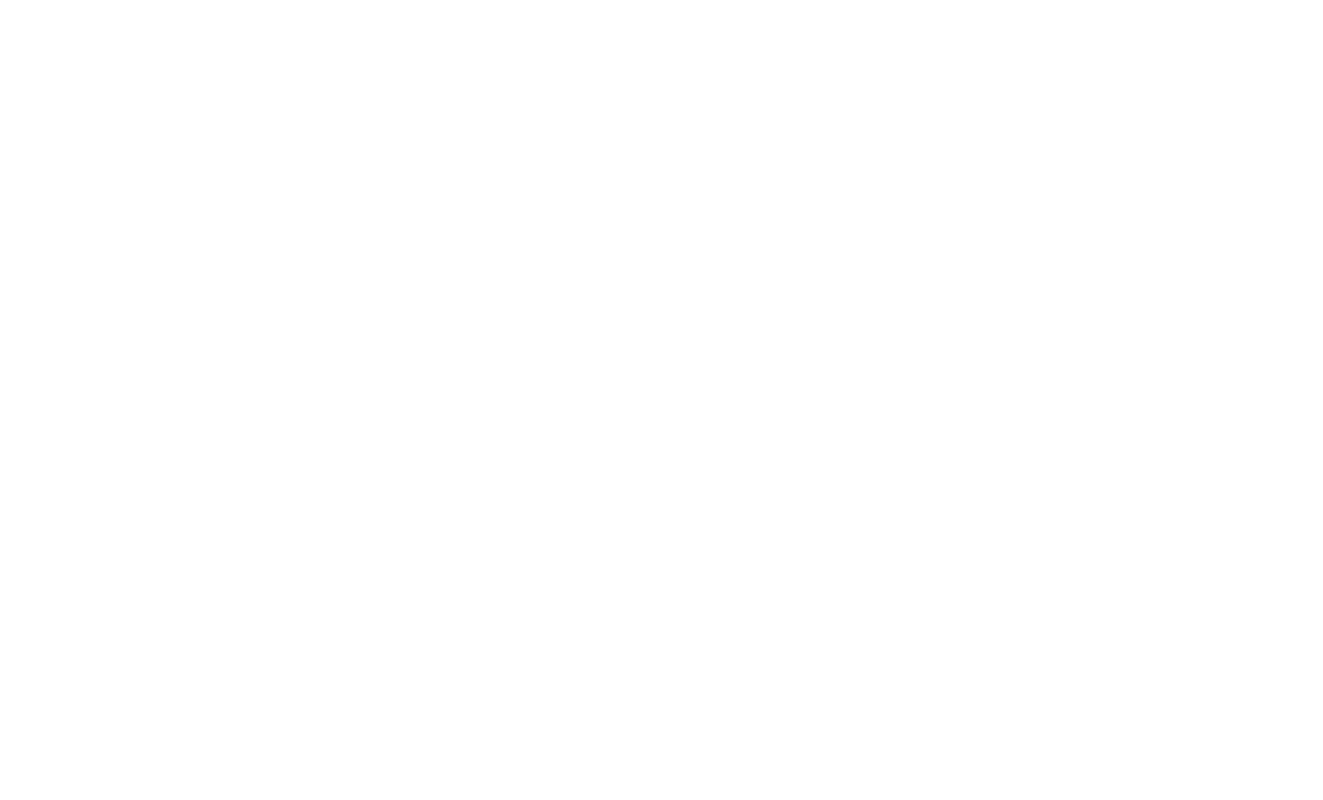
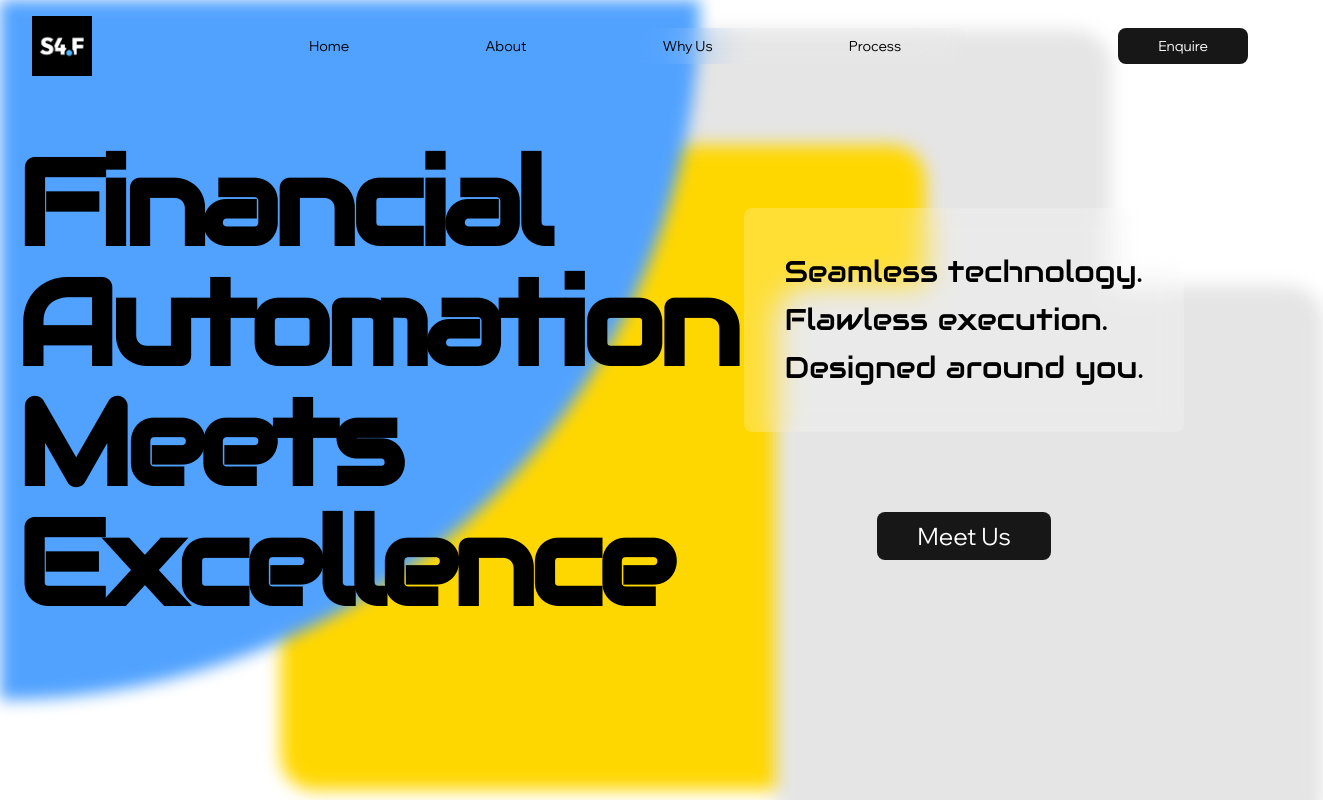
Before and after one commit to s4finance/s4f, a SvelteKit app: page /Hero3 in a window 1280 px wide. Shown: the top 800 px of the page, 1323 px wide, since content can reach past the window. Built offline with nearby package versions, Linux system fonts and the light colour scheme; a web font is replaced by a local one.

Commit message:
Designed Hero light 3 and added different fonts.

```diff
--- a/src/app.css
+++ b/src/app.css
@@ -4,6 +4,9 @@
 	--font-palanquin: Palanquin, sans-serif;
 	--font-montserrat: Montserrat, sans-serif;
 	--font-wix: Wix Madefor Display, sans-serif;
+	--font-russo: Russo One, sans-serif;
+	--font-audiowide: Audiowide, sans-serif;
+	--font-copperplate: Copperplate;
 
 	--color-primary: #eceeff;
 	--color-coral-red: #ff6452;
@@ -23,6 +26,13 @@
 	::file-selector-button {
 		border-color: var(--color-gray-200, currentColor);
 	}
+}
+
+@font-face {
+	font-family: 'Copperplate';
+	src: url('../static/fonts/Copperplate.otf');
+	font-weight: normal;
+	font-style: normal;
 }
 
 @utility card {
@@ -49,6 +59,36 @@
 }
 
 @layer utilities {
+	@keyframes blob {
+		0% {
+			transform: translate(0px, 0px) scale(1);
+		}
+		33% {
+			transform: translate(20px, 10px) scale(1.1);
+		}
+		66% {
+			transform: translate(-40px, -40px) scale(0.9);
+		}
+		100% {
+			transform: translate(0px, 0px) scale(1);
+		}
+	}
+
+	.animate-blob {
+		animation: blob 20s infinite;
+	}
+}
+
+@layer utilities {
+	.animation-delay-2000 {
+		animation-delay: 2s;
+	}
+	.animation-delay-5000 {
+		animation-delay: 5s;
+	}
+}
+
+@layer utilities {
 	* {
 		margin: 0;
 		padding: 0;
--- a/src/app.html
+++ b/src/app.html
@@ -12,6 +12,9 @@
 			href="https://fonts.googleapis.com/css2?family=Montserrat:ital,wght@0,100..900;1,100..900&family=Palanquin:wght@100;200;300;400;500;600;700&family=Wix+Madefor+Display:wght@400..800&display=swap"
 			rel="stylesheet"
 		/>
+		<link rel="preconnect" href="https://fonts.googleapis.com">
+		<link rel="preconnect" href="https://fonts.gstatic.com" crossorigin>
+		<link href="https://fonts.googleapis.com/css2?family=Audiowide&family=Russo+One&display=swap" rel="stylesheet">
 	</head>
 	<body data-sveltekit-preload-data="hover">
 		<div style="display: contents">%sveltekit.body%</div>
--- a/src/lib/Components/Button.svelte
+++ b/src/lib/Components/Button.svelte
@@ -2,8 +2,15 @@
 	import { twMerge } from 'tailwind-merge';
 	import type { HTMLAttributes, HTMLButtonAttributes } from 'svelte/elements';
 
-	let { children, ...rest } : { children : any } & HTMLButtonAttributes = $props();
+	let { flavor="dark", children, ...rest } : { children : any, flavor : "light" | "dark" | "biglight"} & HTMLButtonAttributes = $props();
 
 </script>
 
-<button class={twMerge("px-10 py-1 bg-gray-200 rounded-lg text-black text-sm font-light hover:bg-white", rest.class)}>{@render children()}</button>
+<button class={twMerge(
+	" rounded-lg text-sm font-light",
+	 flavor === "dark" && "bg-neutral-200 text-black hover:bg-white px-10 py-1",
+	 flavor === "light" && "text-white bg-neutral-900 hover:bg-neutral-700 px-10 py-2",
+	 flavor === "biglight" && "text-white text-2xl bg-neutral-900 hover:bg-neutral-700 px-10 py-2",
+	 rest.class)}>
+	{@render children()}
+</button>
--- a/src/lib/Components/ButtonLink.svelte
+++ b/src/lib/Components/ButtonLink.svelte
@@ -2,8 +2,14 @@
 	import { twMerge } from 'tailwind-merge';
 	import type { HTMLAnchorAttributes, HTMLAttributes } from 'svelte/elements';
 
-	let { link, children, ...rest} : {link: string, children : any} & HTMLAnchorAttributes = $props();
+	let { link, flavor="dark", children, ...rest} : {link: string, children : any, flavor : "light" | "dark"} & HTMLAnchorAttributes = $props();
 
 </script>
 
-<a href={link} class={twMerge("font-wix font-light text-sm px-10 py-1 rounded-lg hover:bg-blue-500/50 duration-200")}>{@render children()}</a>
+<a href={link} class={twMerge(
+	"font-wix font-light block text-sm rounded-lg duration-200",
+	flavor === "dark" && "text-white hover:bg-neutral-400 px-16 py-1",
+	flavor === "light" && "hover:bg-white px-16 py-2",
+	rest.class)}>
+	{@render children()}
+</a>
--- a/src/lib/Components/Test_navbar.svelte
+++ /dev/null
@@ -1,46 +0,0 @@
-<script>
-</script>
-
-<nav class="navbar">
-	<div class="logo">s4f</div>
-	<ul class="menu">
-		<li><a href="#">Product</a></li>
-		<li><a href="#">Pricing</a></li>
-		<li><a href="#">Resources</a></li>
-	</ul>
-	<button class="get-started">Get Started</button>
-</nav>
-
-<style>
-    .navbar {
-        display: flex;
-        justify-content: space-between;
-        align-items: center;
-        padding: 1rem 2rem;
-        background: #fff;
-        box-shadow: 0 1px 2px rgba(0, 0, 0, 0.1);
-        border-radius: 12px;
-    }
-    .logo {
-        font-weight: bold;
-        font-size: 1.2rem;
-    }
-    .menu {
-        list-style: none;
-        display: flex;
-        gap: 1.5rem;
-    }
-    .menu li a {
-        text-decoration: none;
-        color: #000;
-        font-weight: 500;
-    }
-    .get-started {
-        background: #facc15;
-        border: none;
-        padding: 0.7rem 1.2rem;
-        font-weight: bold;
-        border-radius: 8px;
-        cursor: pointer;
-    }
-</style>
--- a/src/routes/+page.svelte
+++ b/src/routes/+page.svelte
@@ -8,7 +8,6 @@
 		{link: "#about", label: 'About'},
 		{link: "#whyus", label: 'Why Us'},
 		{link: "#process", label: 'Process'},
-
 	]
 
 	const cards = [
@@ -33,27 +32,23 @@
 </script>
 
 <main class="bg-black">
-	<nav class="px-8 py-4 sticky w-full flex justify-between items-center text-white">
-		<div>
-			<a href="/Hero3">
-				<img src="/6.png" alt="logo" height="60px" width="60px" />
-			</a>
-		</div>
-		<ul class="flex justify-center items-center gap-6 bg-neutral-800 rounded-lg border-gray-700">
+	<nav class="px-8 py-4 sticky w-full flex justify-between items-center ">
+		<a href="/Hero3">
+			<img src="/6.png" alt="logo" height="60px" width="60px" />
+		</a>
+		<ul class="flex justify-center items-center gap-2 bg-neutral-800 rounded-lg border-gray-700">
 			{#each navInfo as nav}
-				<li>
-					<ButtonLink link={nav.link}>{nav.label}</ButtonLink>
+				<li class="block">
+					<ButtonLink flavor="dark" link={nav.link}>{nav.label}</ButtonLink>
 				</li>
 			{/each}
 		</ul>
-		<div>
-			<Button >Enquire</Button>
-		</div>
+		<Button flavor="dark">Enquire</Button>
 	</nav>
 
-	<section id='home3' class="w-full flex flex-col justify-center py-14 absolute bg-black h-full">
+	<section id='home3' class="w-full flex flex-col justify-center py-14 bg-black h-full">
 		<!---->
-		<div class="absolute top-0 left-0 w-full h-full opacity-70">
+		<div class="absolute top-20 left-0 w-full h-full opacity-70">
 			<img src="/ring2.jpg" alt="Ring Hero">
 		</div>
 		<div class="text-center z-10 mb-96">
@@ -61,7 +56,7 @@
 			<p class="mx-auto text-lg mt-4 text-white">Financial processes, perfected. Innovation, automation and expertise.</p>
 		</div>
 	</section>
-	<div class="relative z-10  mt-[700px] pt-32 flex justify-between items-center">
+	<div class="relative z-10 pt-32 flex justify-between items-center">
 		<div class="mx-32 pb-20 pt-10 border-r-2 border-gray-800">
 			<p class="text-white text-3xl w-2xl">Welcome to <span class="text-[#52B7FF]">S4F</span>, merging automation and tailor-made solutions in order to transform the way businesses operate.</p>
 		</div>
@@ -103,7 +98,7 @@
 			</p>
 		</div>
 		<!-- Put the column containing the steps | to-do: onclick={() => x = 1} -->
-		<div class="*:w-full col-span-3 gap-4 text-xl font-semibold text-white *:rounded-xl *:px-2 *:py-1 *:my-4 *:hover:bg-linear-to-r *:hover:from-[#FFD700] *:hover:to-black *:text-left">
+		<div class="*:w-full col-span-3 gap-4 text-xl font-semibold text-white *:rounded-xl *:px-2 *:py-1 *:my-4 *:hover:bg-linear-to-r *:hover:from-[#FFD700] *:hover:to-black *:text-left *:duration-500 *:bg-transparent">
 			<button onclick={() => x = 0}><span class="text-2xl font-semibold">1.</span>Consulting</button>
 			<button onclick={() => x = 1}><span class="text-2xl font-semibold">2.</span>Prototyping</button>
 			<button onclick={() => x = 2}><span class="text-2xl font-semibold">3.</span>Deployment</button>
--- a/src/routes/Hero3/+page.svelte
+++ b/src/routes/Hero3/+page.svelte
@@ -1,3 +1,54 @@
 <script lang="ts">
 
+	import ButtonLink from '$lib/Components/ButtonLink.svelte';
+	import Button from '$lib/Components/Button.svelte';
+
+	const navInfo =[
+		{link: '#home3', label: 'Home'},
+		{link: "#about", label: 'About'},
+		{link: "#whyus", label: 'Why Us'},
+		{link: "#process", label: 'Process'},
+	]
+
 </script>
+
+<main>
+	<section class="relative">
+		<nav class="px-8 py-4 absolute z-10 w-full flex justify-between items-center back">
+			<a href="/Hero3">
+				<img src="/6.png" alt="logo" height="60px" width="60px" />
+			</a>
+			<ul class="flex justify-center items-center gap-2 gap-2 text-sm rounded-lg backdrop-blur-xl">
+				{#each navInfo as nav}
+					<li>
+						<ButtonLink flavor="light" link={nav.link}>{nav.label}</ButtonLink>
+					</li>
+				{/each}
+			</ul>
+			<Button flavor="light">Enquire</Button>
+		</nav>
+		<div class="h-dvh ">
+			<div class="size-[400px] bg-neutral-200 rounded-4xl absolute right-52 top-10 blur-sm animate-blob"></div>
+			<div class="size-[600px] bg-[#FFD700] rounded-4xl absolute left-72 top-40 blur-sm animate-blob animation-delay-2000"></div>
+			<div class="size-[700px] rounded-br-full bg-blue-400 absolute blur-sm animate-blob animation-delay-5000"></div>
+			<div class="size-[500px] bg-neutral-200 rounded-4xl absolute right-0 bottom-0 blur-sm animate-blob"></div>
+		</div>
+		<div class="absolute top-36 left-4 text-left grid grid-cols-10">
+			<h1 class="font-audiowide font-extrabold text-[120px]/30 tracking-tighter col-span-5">Financial Automation <br>Meets Excellence</h1>
+			<div class="flex flex-col justify-center items-center col-span-5">
+				<div class="p-10 backdrop-blur-md bg-white/20 rounded-lg">
+					<p class="text-3xl/12 font-audiowide">Seamless technology. <br>Flawless execution. <br>Designed around you.</p>
+				</div>
+				<div class="pt-20">
+					<Button flavor="biglight">Meet Us</Button>
+				</div>
+			</div>
+		</div>
+	</section>
+</main>
+
+
+<div class="my-40 mx-40 flex gap-10">
+	<a href="/" class="border-2 px-2 py-2 border-black rounded-full">Go to Hero 1</a>
+	<a href="/Hero3" class="border-2 px-2 py-2 border-black rounded-full">Go to Hero 3</a>
+</div>
```
Also changed, not shown: src/lib/Components/Test2_pricing.svelte (deleted, +0 -95 lines), static/Fonts/Copperplate.otf (added).
